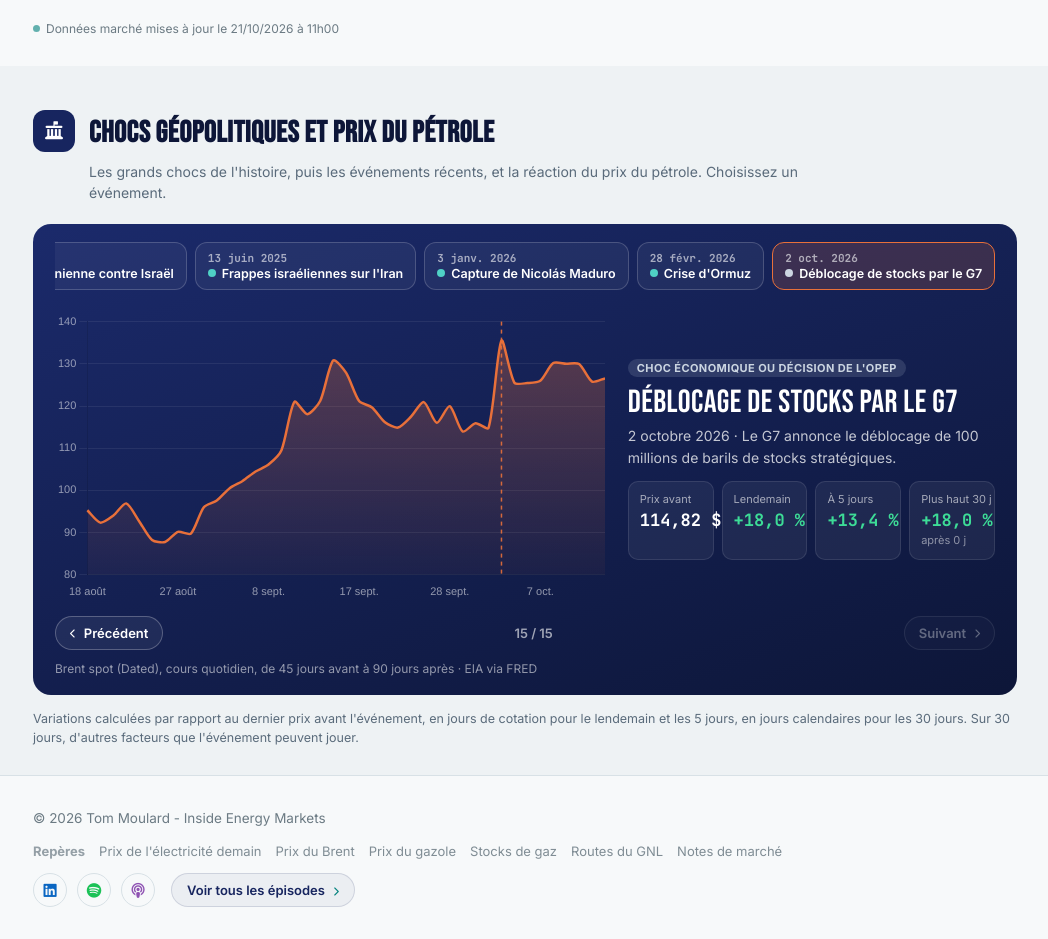
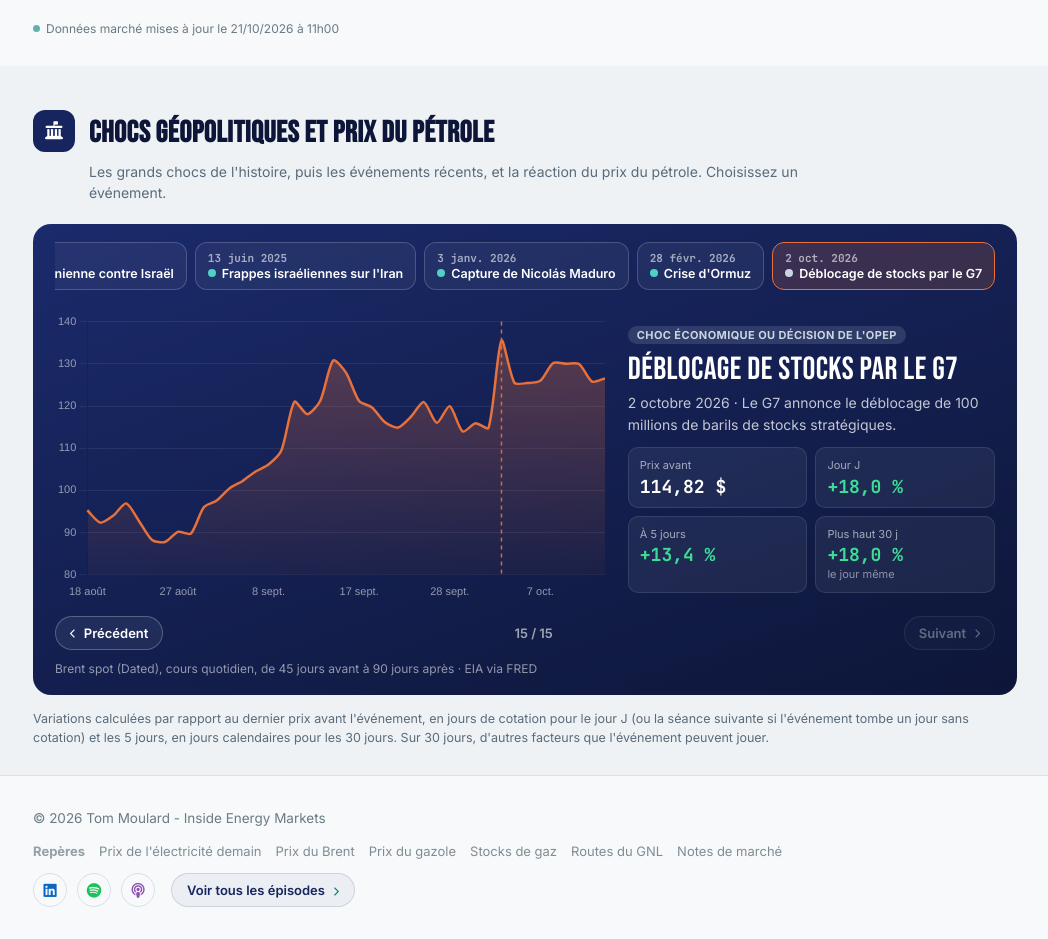
Before and after one commit to InsideEnergyMarkets/Inside-Energy-Markets, a Jekyll site: the page built from marches/index.html, in a window 1280 px wide and 1400 px high, scrolled down 4281 px. Shown: the part 461-1400 px from the top of the window, without its empty margins (115-1163 px from the left). Built offline with Jekyll 4.4.1, drawn with Linux system fonts in a browser that asks for light colours.

Commit message:
Chocs et prix : chiffres en 2×2 (plus de débordement), « Jour J » / « Séance suivante », « le jour même »
Co-Authored-By: Claude Opus 5.5 <noreply@anthropic.com>

```diff
--- a/_data/i18n.yml
+++ b/_data/i18n.yml
@@ -383,13 +383,15 @@ fr:
     shocks_chart_aria: "Prix du Brent depuis 1987 et grands événements"
     shocks_src: "Brent spot (Dated), moyenne hebdomadaire depuis 2022 · EIA via FRED"
     shocks_src_daily: "Brent spot (Dated), cours quotidien, de 45 jours avant à 90 jours après · EIA via FRED"
-    shocks_j1: "Lendemain"
+    shocks_j1: "Séance suivante"
+    shocks_j0: "Jour J"
+    shocks_same_day: "le jour même"
     shocks_j5: "À 5 jours"
     shocks_hi30: "Plus haut 30 j"
     shocks_lo30: "Plus bas 30 j"
     shocks_after: "après %n j"
     shocks_before: "Prix avant"
-    shocks_note: "Variations calculées par rapport au dernier prix avant l'événement, en jours de cotation pour le lendemain et les 5 jours, en jours calendaires pour les 30 jours. Sur 30 jours, d'autres facteurs que l'événement peuvent jouer."
+    shocks_note: "Variations calculées par rapport au dernier prix avant l'événement, en jours de cotation pour le jour J (ou la séance suivante si l'événement tombe un jour sans cotation) et les 5 jours, en jours calendaires pour les 30 jours. Sur 30 jours, d'autres facteurs que l'événement peuvent jouer."
     shocks_back: "Toute la période"
     shocks_hist: "Les grands chocs"
     shocks_recent: "Depuis 2022, à l'échelle"
@@ -977,13 +979,15 @@ en:
     shocks_chart_aria: "Brent price since 1987 and major events"
     shocks_src: "Brent spot (Dated), weekly average since 2022 · EIA via FRED"
     shocks_src_daily: "Brent spot (Dated), daily price, from 45 days before to 90 days after · EIA via FRED"
-    shocks_j1: "Next day"
+    shocks_j1: "Next session"
+    shocks_j0: "Same day"
+    shocks_same_day: "same day"
     shocks_j5: "After 5 days"
     shocks_hi30: "30-day high"
     shocks_lo30: "30-day low"
     shocks_after: "after %n d"
     shocks_before: "Price before"
-    shocks_note: "Changes against the last price before the event, in trading days for the next day and 5 days, in calendar days for 30 days. Over 30 days, factors other than the event may play a part."
+    shocks_note: "Changes against the last price before the event, in trading days for the event day (or the next session if it falls on a non-trading day) and 5 days, in calendar days for 30 days. Over 30 days, factors other than the event may play a part."
     shocks_back: "Whole period"
     shocks_hist: "Major shocks"
     shocks_recent: "Since 2022, to scale"
--- a/_includes/pages/markets.html
+++ b/_includes/pages/markets.html
@@ -500,7 +500,7 @@
   window.mktShocks = {
     recentFrom: "2022-01-01",
     t: { hist: {{ mk.shocks_hist | jsonify }}, recent: {{ mk.shocks_recent | jsonify }}, before: {{ mk.shocks_before | jsonify }},
-         beforeM: {{ mk.shocks_before_m | jsonify }}, j1: {{ mk.shocks_j1 | jsonify }}, j5: {{ mk.shocks_j5 | jsonify }},
+         beforeM: {{ mk.shocks_before_m | jsonify }}, j1: {{ mk.shocks_j1 | jsonify }}, j0: {{ mk.shocks_j0 | jsonify }}, sameDay: {{ mk.shocks_same_day | jsonify }}, j5: {{ mk.shocks_j5 | jsonify }},
          hi30: {{ mk.shocks_hi30 | jsonify }}, lo30: {{ mk.shocks_lo30 | jsonify }}, after: {{ mk.shocks_after | jsonify }},
          hi12: {{ mk.shocks_hi12 | jsonify }}, afterM: {{ mk.shocks_after_m | jsonify }}, monthly: {{ mk.shocks_monthly_note | jsonify }},
          geo: {{ mk.shocks_geo | jsonify }}, eco: {{ mk.shocks_eco | jsonify }}, srcDaily: {{ mk.shocks_src_daily | jsonify }} },
--- a/_layouts/default.html
+++ b/_layouts/default.html
@@ -1506,9 +1506,9 @@ document.querySelectorAll('.nw-bar').forEach(function (bar) {
     }
     var x = Math.abs(s.hi30.pct) >= Math.abs(s.lo30.pct) ? [s.hi30, T.hi30] : [s.lo30, T.lo30];
     return '<div class="sd-stats"><div><small>' + T.before + '</small><b>' + s.before.txt.replace('.', dec) + ' $</b></div>' +
-      '<div><small>' + T.j1 + '</small><b class="' + cls(s.j1.pct) + '">' + fmt(s.j1.pct) + '</b></div>' +
+      '<div><small>' + (s.j1.date === e.date ? T.j0 : T.j1) + '</small><b class="' + cls(s.j1.pct) + '">' + fmt(s.j1.pct) + '</b></div>' +
       '<div><small>' + T.j5 + '</small><b class="' + cls(s.j5.pct) + '">' + fmt(s.j5.pct) + '</b></div>' +
-      '<div><small>' + x[1] + '</small><b class="' + cls(x[0].pct) + '">' + fmt(x[0].pct) + '</b><em>' + T.after.replace('%n', x[0].days) + '</em></div></div>';
+      '<div><small>' + x[1] + '</small><b class="' + cls(x[0].pct) + '">' + fmt(x[0].pct) + '</b><em>' + (x[0].days === 0 ? T.sameDay : T.after.replace('%n', x[0].days)) + '</em></div></div>';
   }
   var chart = null, cur = E.length - 1;
   function show(i, noScroll) {
--- a/assets/css/style.css
+++ b/assets/css/style.css
@@ -3124,11 +3124,11 @@ html.has-player .nav-note { display: inline-flex; }
 .sd-text p { margin: 0 0 12px; font-size: 14px; color: rgba(255, 255, 255, 0.75); }
 .sd-tag { display: inline-block; padding: 2px 9px; border-radius: 999px; font: 700 11px 'Inter', sans-serif; letter-spacing: 0.4px; text-transform: uppercase; }
 .sd-tag--geo { background: rgba(79, 209, 197, 0.15); color: #4fd1c5; } .sd-tag--eco { background: rgba(203, 213, 225, 0.15); color: #cbd5e1; }
-.sd-stats { display: grid; grid-template-columns: repeat(4, minmax(0, 1fr)); gap: 8px; }
-.sd-stats--2 { grid-template-columns: repeat(2, minmax(0, 1fr)); max-width: 380px; }
+.sd-stats { display: grid; grid-template-columns: repeat(2, minmax(0, 1fr)); gap: 8px; max-width: 420px; }
+.sd-stats--2 { max-width: 380px; }
 .sd-stats > div { padding: 9px 11px; border-radius: 10px; background: rgba(255, 255, 255, 0.06); border: 1px solid rgba(255, 255, 255, 0.1); }
 .sd-stats small { display: block; font-size: 11px; color: rgba(255, 255, 255, 0.6); white-space: nowrap; }
-.sd-stats b { font: 700 17px 'JetBrains Mono', monospace; white-space: nowrap; color: #fff; }
+.sd-stats b { display: block; font: 700 18px 'JetBrains Mono', monospace; white-space: nowrap; overflow: hidden; text-overflow: ellipsis; color: #fff; }
 .sd-stats b.up { color: #3ddc97; } .sd-stats b.down { color: #ff6b5b; }
 .sd-stats em { display: block; font-style: normal; font-size: 11px; color: rgba(255, 255, 255, 0.5); white-space: nowrap; }
 .sd-nav { display: flex; justify-content: space-between; align-items: center; margin-top: 14px; }
```
